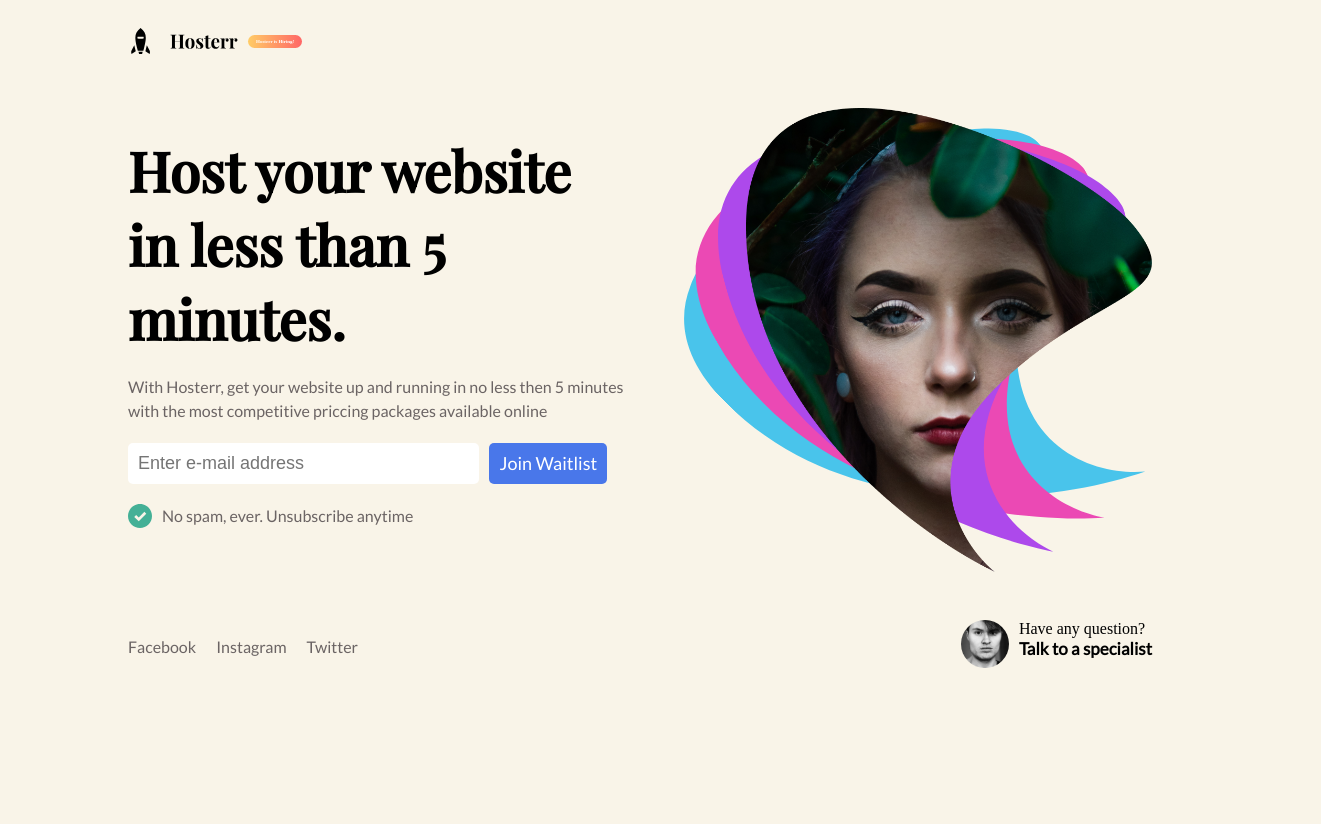
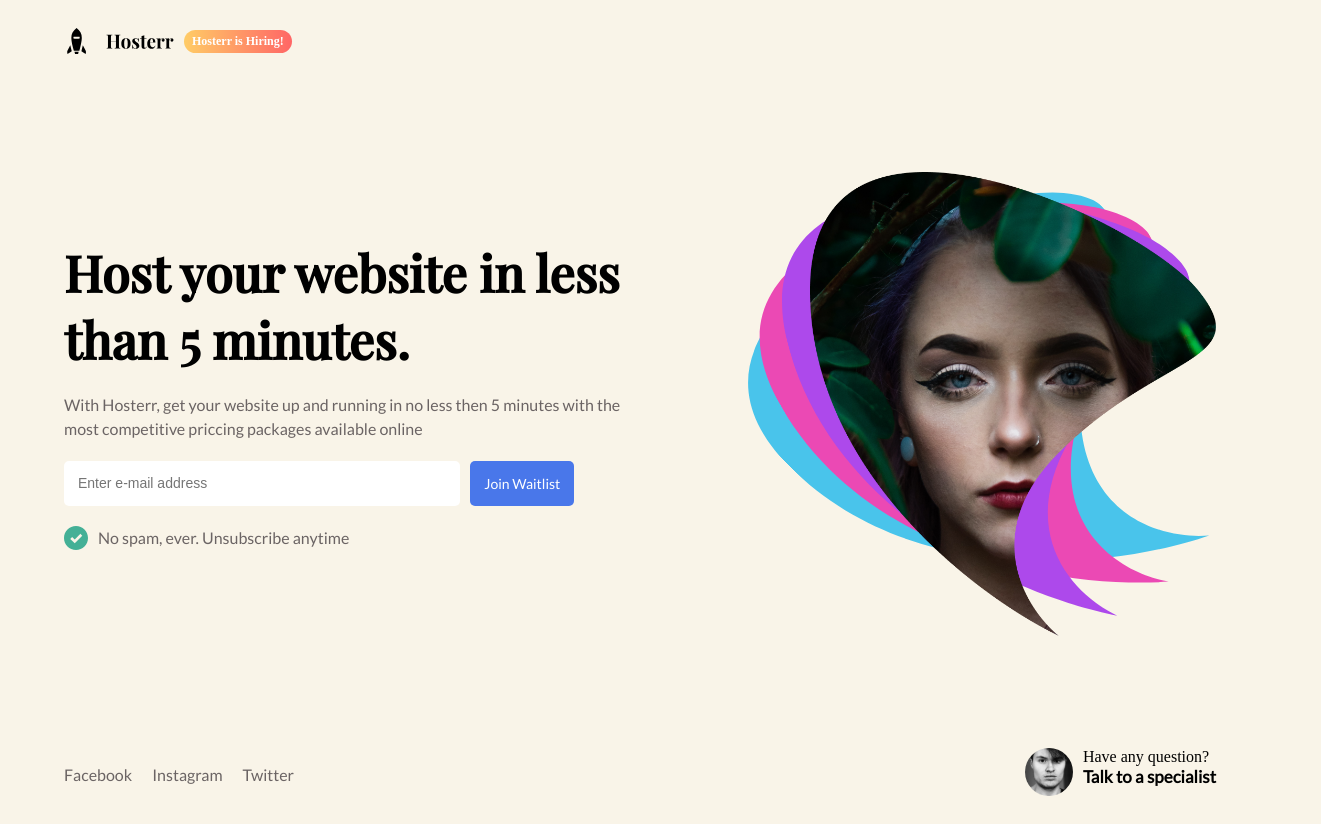
Before and after one commit to Satish9047/hosterr-landing, a React (Vite) app: page / in a window 1280 px wide. Shown: the whole page, 1321 px wide, since content can reach past the window. Before the commit the page ends 800 px from the top, so only its background shows below. Built offline with nearby package versions, Linux system fonts and the light colour scheme.

Commit message:
converted px to rem for tablet view

```diff
--- a/src/components/Footer/footer.scss
+++ b/src/components/Footer/footer.scss
@@ -10,6 +10,7 @@
   animation-duration: 1s;
 
   @include tablet {
+    padding: 0 5%;
     flex-direction: row;
   }
 
@@ -17,10 +18,10 @@
     list-style: none;
     display: flex;
     align-items: center;
-    gap: 20px;
+    gap: 2rem;
 
     a {
-      font-size: 1.8rem;
+      font-size: 1.4rem;
       text-decoration: none;
       font-family: $font-primary;
       color: rgb(107, 100, 100);
@@ -30,7 +31,7 @@
       }
 
       @include tablet {
-        font-size: 16px;
+        font-size: 1.6rem;
       }
     }
   }
@@ -46,7 +47,7 @@
       font-family: $font-primary;
     }
     @include tablet {
-      font-size: 16px;
+      font-size: 1.6rem;
     }
   }
 }
--- a/src/components/Header/header.scss
+++ b/src/components/Header/header.scss
@@ -6,7 +6,10 @@
   display: flex;
   flex-direction: column;
   align-items: center;
-  gap: 20px;
+  gap: 2rem;
+  @include tablet {
+    padding: 5%;
+  }
   @include desktop {
     flex-direction: row;
     justify-content: space-between;
@@ -23,7 +26,7 @@
       font-family: $font-secondary;
       font-size: 4.5rem;
       @include tablet {
-        font-size: 55px;
+        font-size: 5rem;
       }
     }
 
@@ -38,7 +41,7 @@
     &__sub {
       display: flex;
       align-items: center;
-      gap: 10px;
+      gap: 1rem;
       p {
         color: rgb(107, 100, 100);
         font-family: $font-primary;
@@ -127,20 +130,23 @@
   flex-direction: column;
   gap: 1rem;
   input {
-    font-size: 1.8rem;
+    font-size: 1.4rem;
     padding: 1.6rem;
     border: none;
     border-radius: 0.5rem;
     @include tablet {
-      font-size: 1.8rem;
-      padding: 1rem;
+      font-size: 1.4rem;
+      padding: 1.4rem;
+      width: 50%;
+    }
+    @include desktop {
       width: 70%;
     }
   }
   button {
     border: none;
-    font-size: 1.8rem;
-    padding: 1.6rem;
+    font-size: 1.4rem;
+    padding: 1.2rem;
     background-color: $button-color;
     color: $white-text;
     border-radius: 0.5rem;
@@ -151,7 +157,8 @@
     }
 
     @include tablet {
-      padding: 0.2rem 1rem;
+      padding: 1.4rem;
+      font-size: 1.4rem;
     }
   }
 
--- a/src/components/Navbar/navbar.scss
+++ b/src/components/Navbar/navbar.scss
@@ -5,6 +5,10 @@
   justify-content: space-between;
   align-items: center;
   padding: 0 10%;
+
+  @include tablet {
+    padding: 0 5%;
+  }
 
   &__div {
     display: flex;
@@ -28,10 +32,10 @@
       background: linear-gradient(to right, #ffcc66, #ff6666);
       font-size: 1rem;
       padding: 0.4rem 0.8rem;
-      border-radius: 20px;
+      border-radius: 2rem;
       color: $white-text;
       @include tablet {
-        font-size: 0.5rem;
+        font-size: 1.2rem;
       }
     }
   }
@@ -80,7 +84,7 @@
       padding: 1rem 2rem;
       background-color: $button-color;
       color: $white-text;
-      border-radius: 5px;
+      border-radius: 0.5rem;
       font-family: $font-primary;
       &:hover {
         background-color: #0066ff;
@@ -94,9 +98,9 @@
   }
   &__fig2 {
     .img-menu {
-      width: 30px;
+      width: 3rem;
       @include tablet {
-        width: 40px;
+        width: 3.8rem;
       }
     }
     @include desktop {
```
